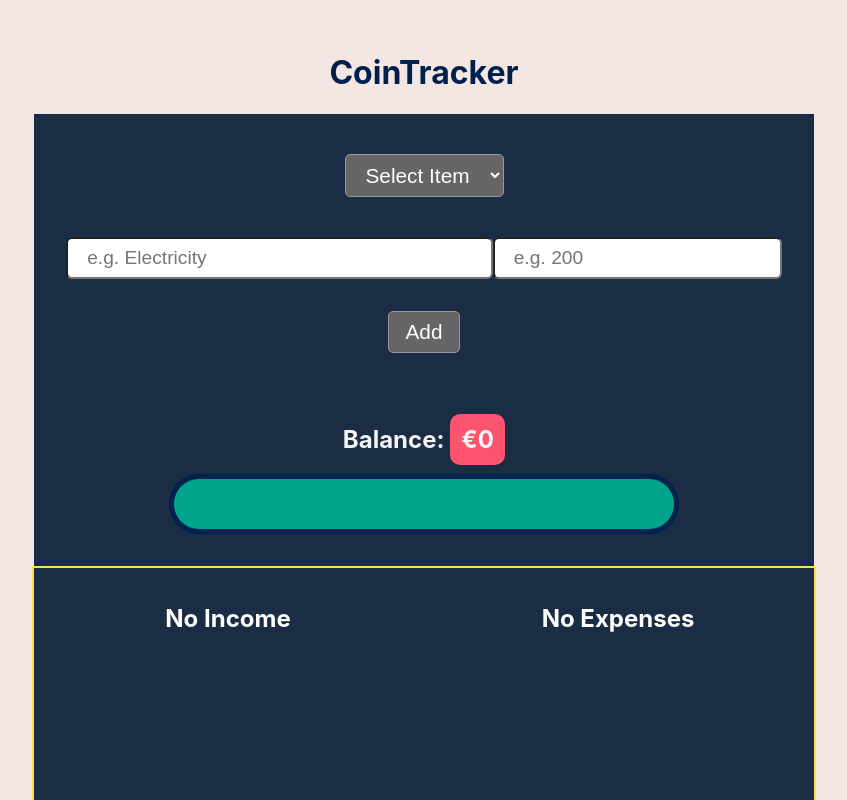
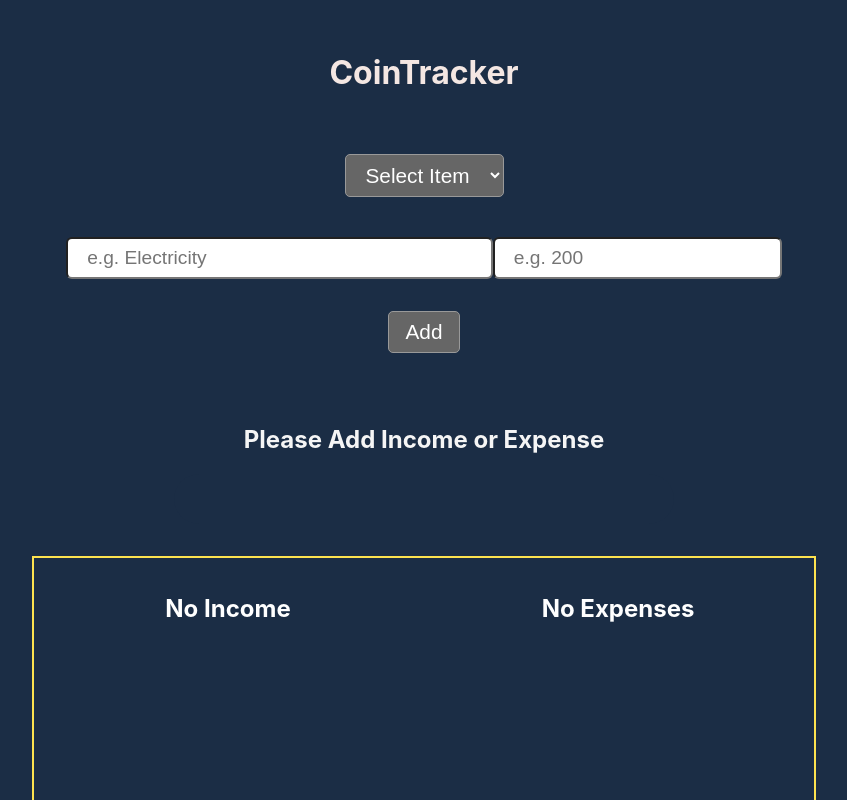
Before and after one commit to haigussa/coin-tracker, a React (Create React App) app: page / in a window 1280 px wide. Shown: the top 800 px of the page, without its empty margins (216-1063 px from the left). Built offline with nearby package versions, Linux system fonts and the light colour scheme.

Commit message:
change background color conditionally render balance percentage bar and text

```diff
--- a/src/Balance.js
+++ b/src/Balance.js
@@ -9,10 +9,14 @@ const Balance = () => {
     const totalBalance = (totalIncome - totalExpense)
     return (
         <StyledBalance spentIndicator={(totalExpense / totalIncome) * 100} balanceStat={totalBalance}>
-            <h2> Balance: <span className="balance-amount" >
-                €{totalBalance.toLocaleString()}
-            </span>
-            </h2>
+            {
+                totalBalance != 0 ?
+                    <h2> Balance: <span className="balance-amount" >
+                        €{totalBalance.toLocaleString()}
+                    </span>
+                    </h2>
+                    : <h2>Please Add Income or Expense</h2>
+            }
             <div className="balance-wrapper" >
                 <div className="balance">
                 </div>
--- a/src/components/styles/StyledApp.js
+++ b/src/components/styles/StyledApp.js
@@ -2,12 +2,12 @@ import styled from 'styled-components'
 
 const StyledApp = styled.div`
   text-align: center;
-  background-color: #F4E7E3;
+  background-color: #1B2D45;
   padding: 2rem 1rem;
   color: #00214D;
-  margin:auto; */
+  margin:auto;
   h1{
-    color: #00214D;
+    color: #F4E7E3;
   }
 `
 export default StyledApp;
--- a/src/components/styles/StyledBalance.js
+++ b/src/components/styles/StyledBalance.js
@@ -18,9 +18,8 @@ h2{
 max-width: 500px;
 height: 50px;
 margin: 1rem auto;
-background-color:#00A48B;
+background-color:${props =>props.balanceStat > 0 ? "#00A48B": props.balanceStat === 0? "#1B2D45":"#FF5470" };
 color:white;
-border: 5px solid #00214D;
 border-radius: 10px;
 position: relative;
 border-radius: 30px;
```
